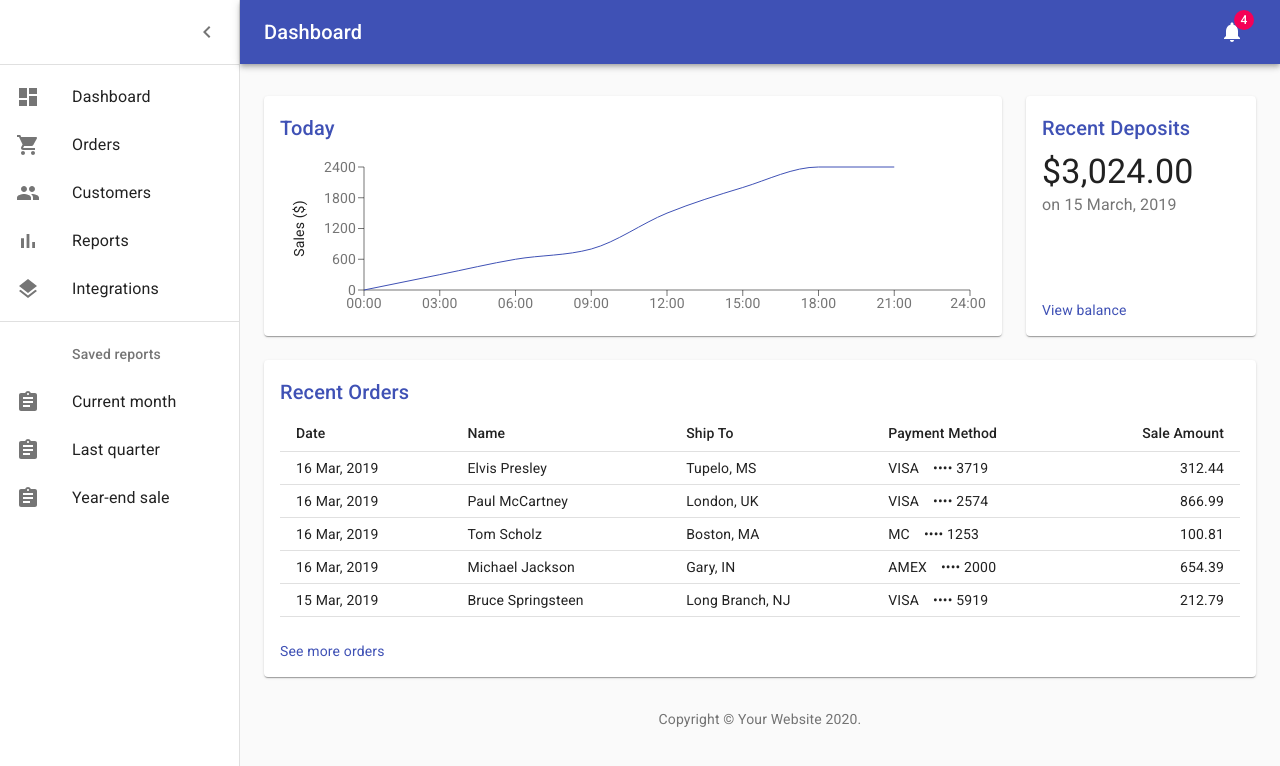
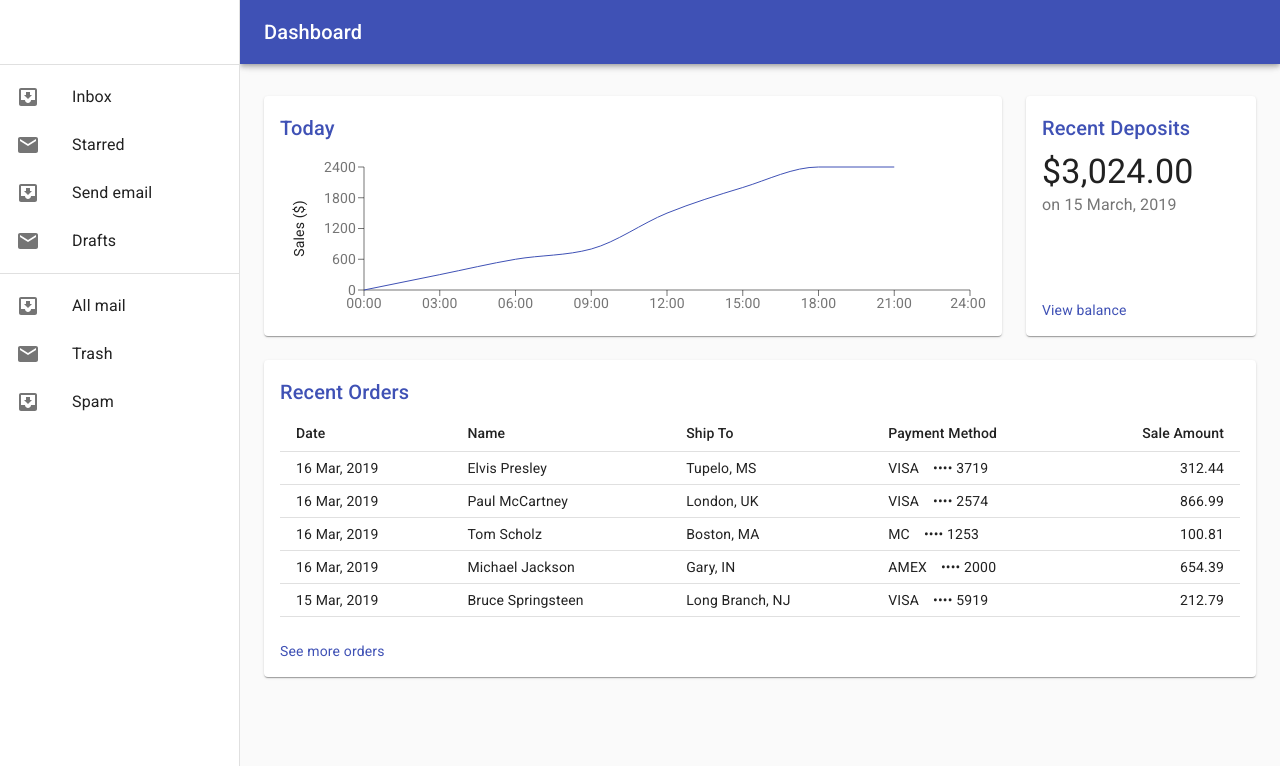
Before and after one commit to Zylphrex/drakma, a React (Create React App) app: page / in a window 1280 px wide. Shown: the top 766 px of the page. Built offline with nearby package versions, Linux system fonts and the light colour scheme.

Commit message:
make drawer responsive

```diff
--- a/src/account/Login.tsx
+++ b/src/account/Login.tsx
@@ -6,24 +6,10 @@ import CssBaseline from '@material-ui/core/CssBaseline';
 import TextField from '@material-ui/core/TextField';
 import Link from '@material-ui/core/Link';
 import Grid from '@material-ui/core/Grid';
-import Box from '@material-ui/core/Box';
 import LockOutlinedIcon from '@material-ui/icons/LockOutlined';
 import Typography from '@material-ui/core/Typography';
 import { Theme, WithStyles, createStyles, withStyles } from '@material-ui/core/styles';
 import Container from '@material-ui/core/Container';
-
-function Copyright() {
-  return (
-    <Typography variant="body2" color="textSecondary" align="center">
-      {'Copyright © '}
-      <Link color="inherit" href="https://material-ui.com/">
-        Your Website
-      </Link>{' '}
-      {new Date().getFullYear()}
-      {'.'}
-    </Typography>
-  );
-}
 
 const styles = (theme: Theme) => createStyles({
   paper: {
@@ -136,9 +122,6 @@ export class Login extends React.Component<Props> {
           </Typography>
           {this.renderLogInForm()}
         </div>
-        <Box mt={8}>
-          <Copyright />
-        </Box>
       </Container>
     );
   }
--- a/src/dashboard/Dashboard.tsx
+++ b/src/dashboard/Dashboard.tsx
@@ -1,44 +1,24 @@
 import React from 'react';
 import clsx from 'clsx';
-import { makeStyles } from '@material-ui/core/styles';
+import { Theme, WithStyles, createStyles, withStyles } from '@material-ui/core/styles';
 import CssBaseline from '@material-ui/core/CssBaseline';
-import Drawer from '@material-ui/core/Drawer';
-import Box from '@material-ui/core/Box';
+// import Drawer from '@material-ui/core/Drawer';
 import AppBar from '@material-ui/core/AppBar';
 import Toolbar from '@material-ui/core/Toolbar';
-import List from '@material-ui/core/List';
 import Typography from '@material-ui/core/Typography';
-import Divider from '@material-ui/core/Divider';
 import IconButton from '@material-ui/core/IconButton';
-import Badge from '@material-ui/core/Badge';
 import Container from '@material-ui/core/Container';
 import Grid from '@material-ui/core/Grid';
 import Paper from '@material-ui/core/Paper';
-import Link from '@material-ui/core/Link';
 import MenuIcon from '@material-ui/icons/Menu';
-import ChevronLeftIcon from '@material-ui/icons/ChevronLeft';
-import NotificationsIcon from '@material-ui/icons/Notifications';
-import { mainListItems, secondaryListItems } from './ListItems';
 import Chart from './Chart';
 import Deposits from './Deposits';
+import Drawer from './Drawer';
 import Orders from './Orders';
-
-function Copyright() {
-  return (
-    <Typography variant="body2" color="textSecondary" align="center">
-      {'Copyright © '}
-      <Link color="inherit" href="https://material-ui.com/">
-        Your Website
-      </Link>{' '}
-      {new Date().getFullYear()}
-      {'.'}
-    </Typography>
-  );
-}
 
 const drawerWidth = 240;
 
-const useStyles = makeStyles((theme) => ({
+const styles = (theme: Theme) => createStyles({
   root: {
     display: 'flex',
   },
@@ -53,25 +33,16 @@ const useStyles = makeStyles((theme) => ({
     ...theme.mixins.toolbar,
   },
   appBar: {
-    zIndex: theme.zIndex.drawer + 1,
-    transition: theme.transitions.create(['width', 'margin'], {
-      easing: theme.transitions.easing.sharp,
-      duration: theme.transitions.duration.leavingScreen,
-    }),
-  },
-  appBarShift: {
-    marginLeft: drawerWidth,
-    width: `calc(100% - ${drawerWidth}px)`,
-    transition: theme.transitions.create(['width', 'margin'], {
-      easing: theme.transitions.easing.sharp,
-      duration: theme.transitions.duration.enteringScreen,
-    }),
+    [theme.breakpoints.up('sm')]: {
+      width: `calc(100% - ${drawerWidth}px)`,
+      marginLeft: drawerWidth,
+    },
   },
   menuButton: {
-    marginRight: 36,
-  },
-  menuButtonHidden: {
-    display: 'none',
+    marginRight: theme.spacing(2),
+    [theme.breakpoints.up('sm')]: {
+      display: 'none',
+    },
   },
   title: {
     flexGrow: 1,
@@ -115,60 +86,71 @@ const useStyles = makeStyles((theme) => ({
   fixedHeight: {
     height: 240,
   },
-}));
+});
 
-export default function Dashboard() {
-  const classes = useStyles();
-  const [open, setOpen] = React.useState(true);
-  const handleDrawerOpen = () => {
-    setOpen(true);
+type Props = WithStyles<typeof styles>;
+
+interface State {
+  open: boolean;
+}
+
+export class Dashboard extends React.Component<Props, State> {
+  state = {
+    open: false,
   };
-  const handleDrawerClose = () => {
-    setOpen(false);
-  };
-  const fixedHeightPaper = clsx(classes.paper, classes.fixedHeight);
 
-  return (
-    <div className={classes.root}>
-      <CssBaseline />
-      <AppBar position="absolute" className={clsx(classes.appBar, open && classes.appBarShift)}>
-        <Toolbar className={classes.toolbar}>
+  handleDrawerOpen = () => {
+    this.setState({
+      open: true,
+    });
+  }
+
+  handleDrawerClose = () => {
+    this.setState({
+      open: false,
+    });
+  }
+
+  renderAppBar() {
+    const { classes } = this.props;
+
+    return (
+      <AppBar position="fixed" className={classes.appBar}>
+        <Toolbar>
           <IconButton
-            edge="start"
             color="inherit"
             aria-label="open drawer"
-            onClick={handleDrawerOpen}
-            className={clsx(classes.menuButton, open && classes.menuButtonHidden)}
+            edge="start"
+            onClick={this.handleDrawerOpen}
+            className={classes.menuButton}
           >
             <MenuIcon />
           </IconButton>
-          <Typography component="h1" variant="h6" color="inherit" noWrap className={classes.title}>
+          <Typography variant="h6" noWrap>
             Dashboard
           </Typography>
-          <IconButton color="inherit">
-            <Badge badgeContent={4} color="secondary">
-              <NotificationsIcon />
-            </Badge>
-          </IconButton>
         </Toolbar>
       </AppBar>
+    );
+  }
+
+  renderDrawer() {
+    const { open } = this.state;
+
+    return (
       <Drawer
-        variant="permanent"
-        classes={{
-          paper: clsx(classes.drawerPaper, !open && classes.drawerPaperClose),
-        }}
         open={open}
-      >
-        <div className={classes.toolbarIcon}>
-          <IconButton onClick={handleDrawerClose}>
-            <ChevronLeftIcon />
-          </IconButton>
-        </div>
-        <Divider />
-        <List>{mainListItems}</List>
-        <Divider />
-        <List>{secondaryListItems}</List>
-      </Drawer>
+        onClose={this.handleDrawerClose}
+        onOpen={this.handleDrawerOpen}
+      />
+    );
+  }
+
+  renderMain() {
+    const { classes } = this.props;
+    const fixedHeightPaper = clsx(classes.paper, classes.fixedHeight);
+
+    return (
       <main className={classes.content}>
         <div className={classes.appBarSpacer} />
         <Container maxWidth="lg" className={classes.container}>
@@ -192,11 +174,23 @@ export default function Dashboard() {
               </Paper>
             </Grid>
           </Grid>
-          <Box pt={4}>
-            <Copyright />
-          </Box>
         </Container>
       </main>
-    </div>
-  );
+    );
+  }
+
+  render() {
+    const { classes } = this.props;
+
+    return (
+      <div className={classes.root}>
+        <CssBaseline />
+        {this.renderAppBar()}
+        {this.renderDrawer()}
+        {this.renderMain()}
+      </div>
+    );
+  }
 }
+
+export default withStyles(styles)(Dashboard);
--- /dev/null
+++ b/src/dashboard/Drawer.tsx
@@ -0,0 +1,124 @@
+import React from 'react';
+import Divider from '@material-ui/core/Divider';
+import AppDrawer from '@material-ui/core/Drawer';
+import SwipeableDrawer from '@material-ui/core/SwipeableDrawer';
+import Hidden from '@material-ui/core/Hidden';
+import InboxIcon from '@material-ui/icons/MoveToInbox';
+import List from '@material-ui/core/List';
+import ListItem from '@material-ui/core/ListItem';
+import ListItemIcon from '@material-ui/core/ListItemIcon';
+import ListItemText from '@material-ui/core/ListItemText';
+import MailIcon from '@material-ui/icons/Mail';
+import { Theme, WithStyles, createStyles, withStyles } from '@material-ui/core/styles';
+
+const drawerWidth = 240;
+
+const styles = (theme: Theme) => createStyles({
+  drawer: {
+    [theme.breakpoints.up('sm')]: {
+      width: drawerWidth,
+      flexShrink: 0,
+    },
+  },
+  // necessary for content to be below app bar
+  toolbar: theme.mixins.toolbar,
+  drawerPaper: {
+    width: drawerWidth,
+  },
+  content: {
+    flexGrow: 1,
+    padding: theme.spacing(3),
+  },
+});
+
+interface Props extends WithStyles<typeof styles> {
+  open: boolean;
+  onClose: (event: React.MouseEvent<HTMLButtonElement>) => void;
+  onOpen: (event: React.MouseEvent<HTMLButtonElement>) => void;
+}
+
+export class Drawer extends React.Component<Props> {
+  renderDrawer() {
+    const { classes } = this.props;
+
+    return (
+      <div>
+        <div className={classes.toolbar} />
+        <Divider />
+        <List>
+          {['Inbox', 'Starred', 'Send email', 'Drafts'].map((text, index) => (
+            <ListItem button key={text}>
+              <ListItemIcon>{index % 2 === 0 ? <InboxIcon /> : <MailIcon />}</ListItemIcon>
+              <ListItemText primary={text} />
+            </ListItem>
+          ))}
+        </List>
+        <Divider />
+        <List>
+          {['All mail', 'Trash', 'Spam'].map((text, index) => (
+            <ListItem button key={text}>
+              <ListItemIcon>{index % 2 === 0 ? <InboxIcon /> : <MailIcon />}</ListItemIcon>
+              <ListItemText primary={text} />
+            </ListItem>
+          ))}
+        </List>
+      </div>
+    );
+  }
+
+  renderTemporary() {
+    const { classes, open, onClose, onOpen } = this.props;
+
+    return (
+      <SwipeableDrawer
+        ModalProps={{
+          keepMounted: true, // Better open performance on mobile.
+        }}
+        anchor="left"
+        classes={{
+          paper: classes.drawerPaper,
+        }}
+        onClose={onClose}
+        onOpen={onOpen}
+        open={open}
+        variant="temporary"
+      >
+        {this.renderDrawer()}
+      </SwipeableDrawer>
+    );
+  }
+
+  renderPermanent() {
+    const { classes } = this.props;
+
+    return (
+      <AppDrawer
+        classes={{
+          paper: classes.drawerPaper,
+        }}
+        open
+        variant="permanent"
+      >
+        {this.renderDrawer()}
+      </AppDrawer>
+    );
+  }
+
+  render() {
+    const { classes } = this.props;
+
+    return (
+      <nav className={classes.drawer} aria-label="mailbox folders">
+        {/* The implementation can be swapped with js to avoid SEO duplication of links. */}
+        <Hidden smUp implementation="css">
+          {this.renderTemporary()}
+        </Hidden>
+        <Hidden xsDown implementation="css">
+          {this.renderPermanent()}
+        </Hidden>
+      </nav>
+    )
+  }
+}
+
+export default withStyles(styles)(Drawer);
```
